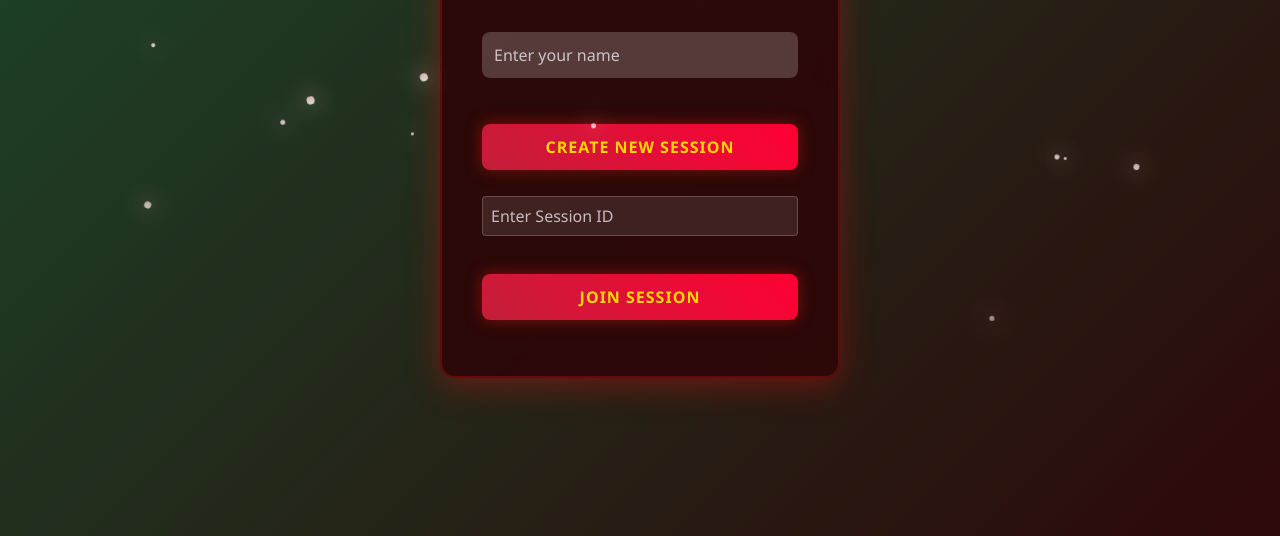
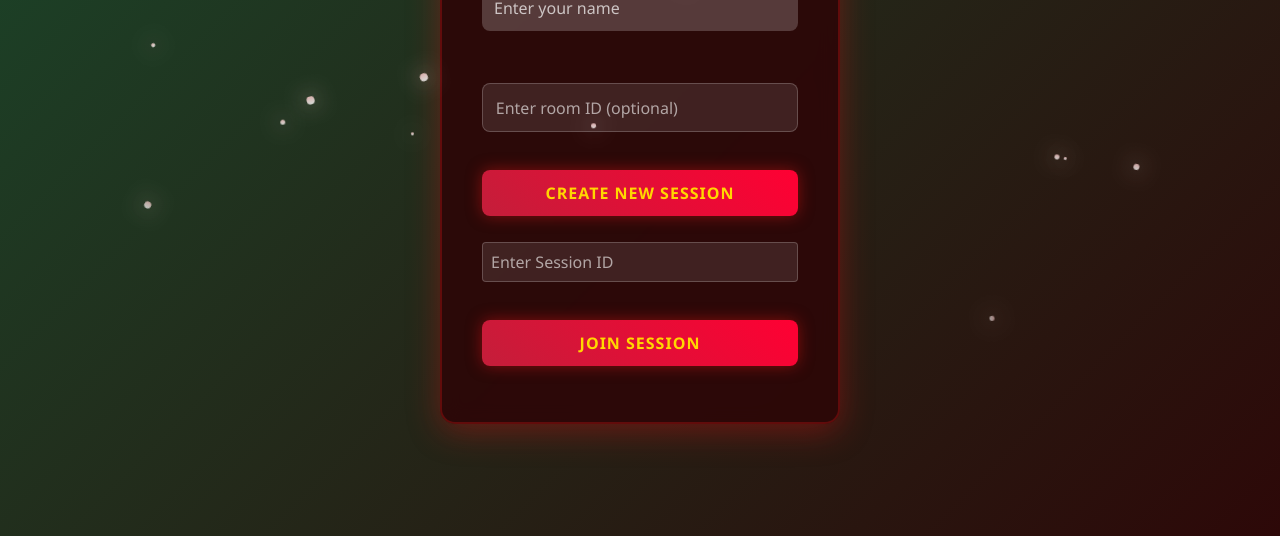
Before and after one commit to ramy7777/Vote_song, a website: page public/index.html in a window 1280 px wide. Shown: the part 264-800 px from the top of the page. Drawn offline with nearby package versions, Linux system fonts and the light colour scheme; no server answers.

Commit message:
Add custom room ID feature
Changes:
- Added custom room ID input for hosts
- Added room ID validation (min 1 char)
- Improved session management
- Updated UI layout and styling
- Added error handling for duplicate IDs
- Maintained auto-generation fallback

```diff
--- a/public/app.js
+++ b/public/app.js
@@ -28,9 +28,10 @@ function initAudioContext() {
 function initializeDOMElements() {
     domElements = {
         usernameInput: document.getElementById('username'),
-        sessionInput: document.getElementById('session-id'),
+        hostSessionInput: document.getElementById('host-session-id'),
         createSessionBtn: document.getElementById('create-session-btn'),
         joinSessionBtn: document.getElementById('join-session-btn'),
+        sessionInput: document.getElementById('session-id'),
         sessionDisplay: document.getElementById('session-display'),
         songsContainer: document.getElementById('songs-container'),
         participantCount: document.getElementById('participant-count'),
@@ -55,11 +56,13 @@ function initializeDOMElements() {
     // Event Listeners for Session Management
     domElements.createSessionBtn.addEventListener('click', () => {
         const username = domElements.usernameInput.value.trim();
+        const customSessionId = domElements.hostSessionInput.value.trim();
+
         if (username) {
             socket.emit('joinVoting', {
                 username,
                 isHostUser: true,
-                sessionId: null // New session will be created
+                sessionId: customSessionId || null // Use custom ID if provided, otherwise null for auto-generation
             });
             showScreen('waiting-screen');
         }
--- a/public/index.html
+++ b/public/index.html
@@ -19,13 +19,17 @@
     <div id="join-screen" class="screen">
         <div class="login-container glass-effect">
             <h1>Vote Song</h1>
-            <input type="text" id="username" placeholder="Enter your name" maxlength="20">
-
-            <div class="session-controls">
-                <button id="create-session-btn" class="glow-button">Create New Session</button>
-                <div class="session-join">
-                    <input type="text" id="session-id" placeholder="Enter Session ID">
-                    <button id="join-session-btn" class="glow-button">Join Session</button>
+            <div class="join-container">
+                <input type="text" id="username" placeholder="Enter your name" required>
+                <div class="session-controls">
+                    <div class="host-controls">
+                        <input type="text" id="host-session-id" placeholder="Enter room ID (optional)" minlength="1">
+                        <button id="create-session-btn" class="glow-button">Create New Session</button>
+                    </div>
+                    <div class="join-controls">
+                        <input type="text" id="session-id" placeholder="Enter Session ID">
+                        <button id="join-session-btn" class="glow-button">Join Session</button>
+                    </div>
                 </div>
             </div>
         </div>
--- a/public/style.css
+++ b/public/style.css
@@ -354,8 +354,37 @@ audio::-webkit-media-controls-volume-slider::-webkit-slider-thumb {
     display: flex;
     flex-direction: column;
     gap: 1rem;
-    max-width: 300px;
-    margin: 0 auto;
+    width: 100%;
+    max-width: 400px;
+}
+
+.session-controls {
+    display: flex;
+    flex-direction: column;
+    gap: 1rem;
+}
+
+.host-controls,
+.join-controls {
+    display: flex;
+    flex-direction: column;
+    gap: 0.5rem;
+}
+
+.host-controls input,
+.join-controls input {
+    padding: 0.8rem;
+    border: 1px solid rgba(255, 255, 255, 0.2);
+    border-radius: 8px;
+    background: rgba(255, 255, 255, 0.1);
+    color: white;
+    font-size: 1rem;
+    width: 100%;
+}
+
+.host-controls input::placeholder,
+.join-controls input::placeholder {
+    color: rgba(255, 255, 255, 0.6);
 }
 
 button {
```
Also changed, not shown: server.js (+38 -18 lines).
